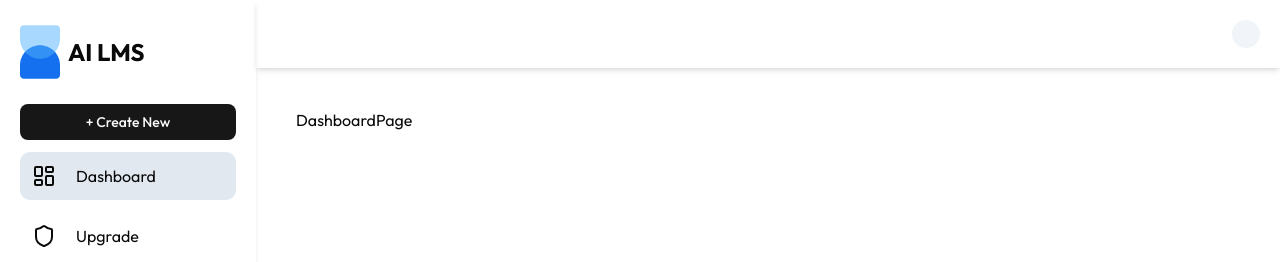
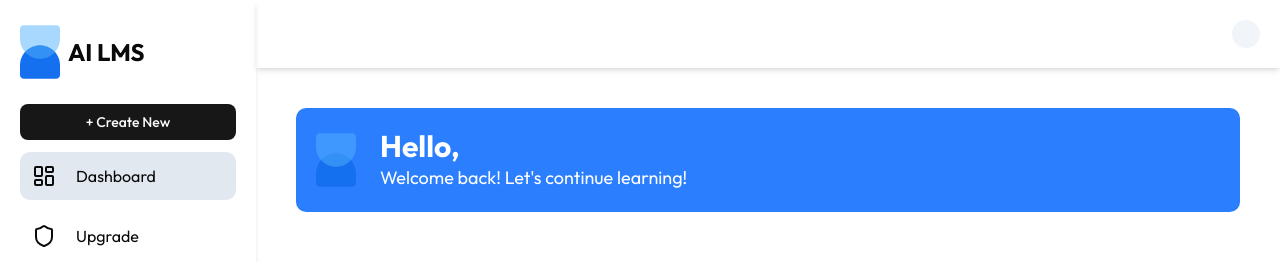
Before and after one commit to sprmke/nextjs_ai-lms-app, a Next.js app: page /dashboard in a window 1280 px wide. Shown: the top 262 px of the page. Built offline with nearby package versions, Linux system fonts and the light colour scheme; no server answers.

Commit message:
Use welcome banner to dashboard page

```diff
--- a/src/app/dashboard/page.tsx
+++ b/src/app/dashboard/page.tsx
@@ -1,7 +1,12 @@
 import React from 'react';
+import WelcomeBanner from '@/app/dashboard/_components/WelcomeBanner';
 
 function DashboardPage() {
-  return <div>DashboardPage</div>;
+  return (
+    <div>
+      <WelcomeBanner />
+    </div>
+  );
 }
 
 export default DashboardPage;
```
